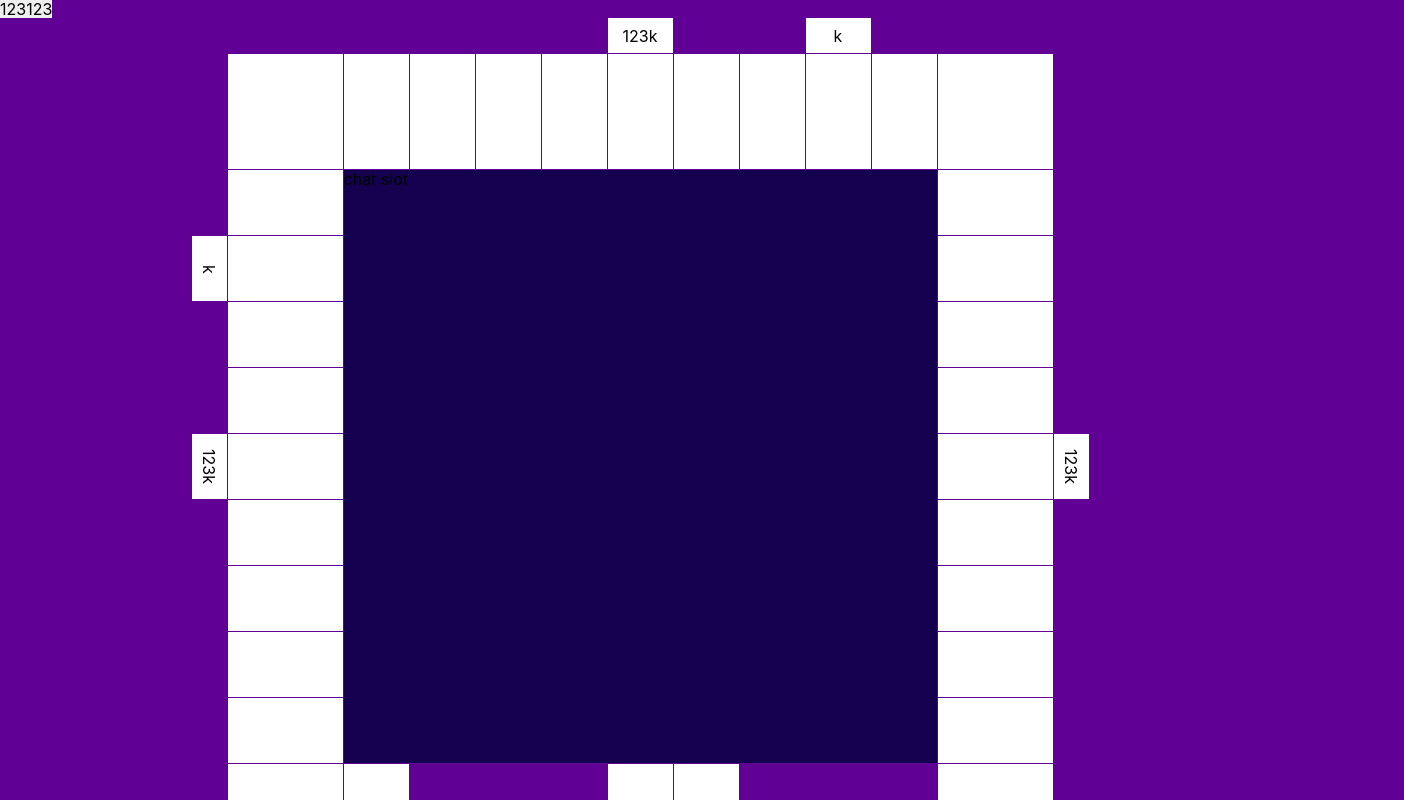
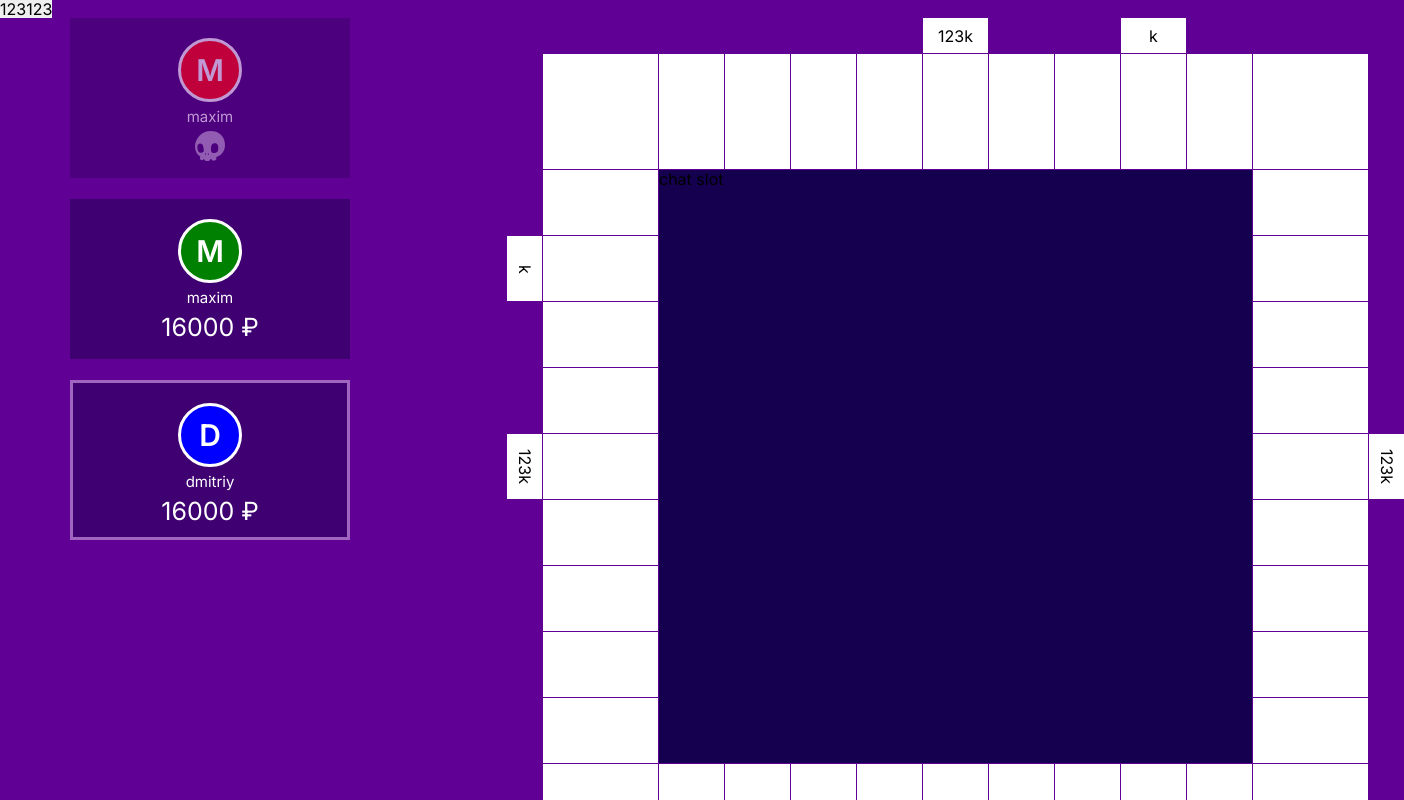
Before and after one commit to vasco051/hakaton, a React (Vite) app: page / in a window 1280 px wide. Shown: the top 800 px of the page, 1404 px wide, since content can reach past the window. Built offline with nearby package versions, Linux system fonts and the light colour scheme.

Commit message:
fix wrapper size

```diff
--- a/index.html
+++ b/index.html
@@ -5,6 +5,9 @@
     <link rel="icon" type="image/svg+xml" href="/vite.svg" />
     <meta name="viewport" content="width=device-width, initial-scale=1.0" />
     <title>Vite + React + TS</title>
+    <link rel="preconnect" href="https://fonts.googleapis.com">
+    <link rel="preconnect" href="https://fonts.gstatic.com" crossorigin>
+    <link href="https://fonts.googleapis.com/css2?family=Inter:wght@300;400;500;600&display=swap" rel="stylesheet">
   </head>
   <body>
     <div id="root"></div>
--- a/src/App.tsx
+++ b/src/App.tsx
@@ -8,6 +8,7 @@ function App() {
   return (
     <div>
       <button onClick={()=>setIsopen(prevState => !prevState)}>123123</button>
+
       <Board/>
       {isopen && <Dice userId={1}></Dice>}
 
--- a/src/components/Board/index.tsx
+++ b/src/components/Board/index.tsx
@@ -5,6 +5,7 @@ import { BoardCell, CellVariant } from 'components/BoardCell';
 import { TBoardCell } from 'models/TBoardCell';
 
 import styles from './styles.module.scss';
+import {UserList} from "../UserList";
 
 
 export const Board: FC = () => {
@@ -12,8 +13,38 @@ export const Board: FC = () => {
   const right = [ {}, {}, {}, {}, {coast: 123}, {}, {}, {}, {} ];
   const bottom = [ {coast: ' '}, {}, {}, {}, {coast: 123}, {coast: ' '}, {}, {}, {} ];
   const left = [ {}, {coast: ' '}, {}, {}, {coast: 123}, {}, {}, {}, {} ];
-
+  const userlist=[
+    {
+      username: 'maxim',
+      id:1,
+      balance: 16000,
+      color:'red',
+      is_sleep:false,
+      is_active:false,
+      is_walk:false
+    },
+    {
+      username: 'maxim',
+      id:1,
+      balance: 16000,
+      color:'green',
+      is_sleep:false,
+      is_active:true,
+      is_walk:false
+    },
+    {
+      username: 'dmitriy',
+      id:1,
+      balance: 16000,
+      color:'blue',
+      is_sleep:false,
+      is_active:true,
+      is_walk:true
+    },
+  ]
   return (
+    <div className={styles.wrapper}>
+      <UserList users={userlist}/>
       <section className={styles.board}>
         <ul className={styles.top}>
           <BoardCell variant={CellVariant.CORNER} item={{} as TBoardCell}/>
@@ -39,5 +70,6 @@ export const Board: FC = () => {
           <BoardCell variant={CellVariant.CORNER} item={{} as TBoardCell}/>
         </ul>
       </section>
+    </div>
   );
 };
--- a/src/components/Board/styles.module.scss
+++ b/src/components/Board/styles.module.scss
@@ -1,6 +1,12 @@
 @import "src/assets/styles/templates.scss";
 
 //
+.wrapper{
+  display: flex;
+  gap: 157px;
+  align-items: flex-start;
+  padding: 0 70px;
+}
 .board {
   @include flex-col-gap(1px);
   justify-content: center;
@@ -43,5 +49,5 @@
 }
 
 .bottom {
-
+  align-items: flex-start;
 }
--- /dev/null
+++ b/src/components/UserList/UserItem/index.tsx
@@ -0,0 +1,35 @@
+import styles from './styles.module.scss'
+import {FC} from "react";
+import {clsx} from "clsx";
+import IcDead from 'assets/images/user/dead.svg'
+export interface UserItemProps {
+  username: string,
+  id:number,
+  balance: number,
+  color:string,
+  is_sleep:boolean,
+  is_active:boolean,
+  is_walk:boolean
+}
+export const UserItem:FC<UserItemProps> = (user)=>{
+
+  const userStyles = clsx(styles.wrapper, {
+    [styles.disabled]: !user.is_active,
+    [styles.walking]: user.is_walk
+  });
+  const color = {
+
+    backgroundColor: user.color
+  }
+  return(
+    <div className={userStyles}>
+        <div style={color} className={styles.avatar}>
+          {user.username[0].toUpperCase()}
+        </div>
+
+          <p className={styles.name}>{user.username}</p>
+          {user.is_active ? <p className={styles.price}>{user.balance}  ₽</p> : <img src={IcDead} alt=""/>}
+
+    </div>
+  )
+}
--- /dev/null
+++ b/src/components/UserList/UserItem/styles.module.scss
@@ -0,0 +1,51 @@
+.wrapper{
+  width: 280px;
+  height: 160px;
+  background: #3F0071;
+  display: flex;
+  flex-direction: column;
+  align-items: center;
+  padding: 20px 0;
+  gap: 5px;
+}
+.disabled{
+  opacity: 0.6;
+}
+.avatar{
+  border: 3px solid white;
+  border-radius: 50%;
+  min-height: 64px;
+  width: 64px;
+  align-items: center;
+  display: flex;
+  justify-content: center;
+  color: #FFF;
+  text-align: center;
+  font-family: Inter;
+  font-size: 30px;
+  font-style: normal;
+  font-weight: 700;
+  line-height: normal;
+}
+.name{
+  color: #FFF;
+  text-align: center;
+  font-family: Inter;
+  font-size: 15px;
+  font-style: normal;
+  font-weight: 400;
+  line-height: normal;
+}
+.price{
+  color: #FFF;
+  text-align: center;
+  font-family: Inter;
+  font-size: 25px;
+  font-style: normal;
+  font-weight: 400;
+  line-height: normal;
+}
+.walking{
+  border: 3px solid #A066BF;
+
+}
--- /dev/null
+++ b/src/components/UserList/index.tsx
@@ -0,0 +1,18 @@
+import styles from './styles.module.scss'
+import {FC} from "react";
+
+import {UserItem, UserItemProps} from "./UserItem";
+
+export interface UserProps {
+  users:UserItemProps[]
+}
+export const UserList:FC<UserProps> = (users)=>{
+
+
+  return(
+  <div className={styles.wrapper}>
+    {users.users.map(user=><UserItem balance={user.balance} color={user.color} id={user.id} is_active={user.is_active} is_sleep={user.is_sleep} is_walk={user.is_walk} username={user.username}/>)}
+  </div>
+
+  )
+}
--- /dev/null
+++ b/src/components/UserList/styles.module.scss
@@ -0,0 +1,6 @@
+.wrapper{
+  display: flex;
+  flex-direction: column;
+  gap: 21px;
+  max-width:  280px;
+}
```
Also changed, not shown: src/assets/images/user/dead.svg (added). Lines whose indentation alone changed are shown as unchanged.
